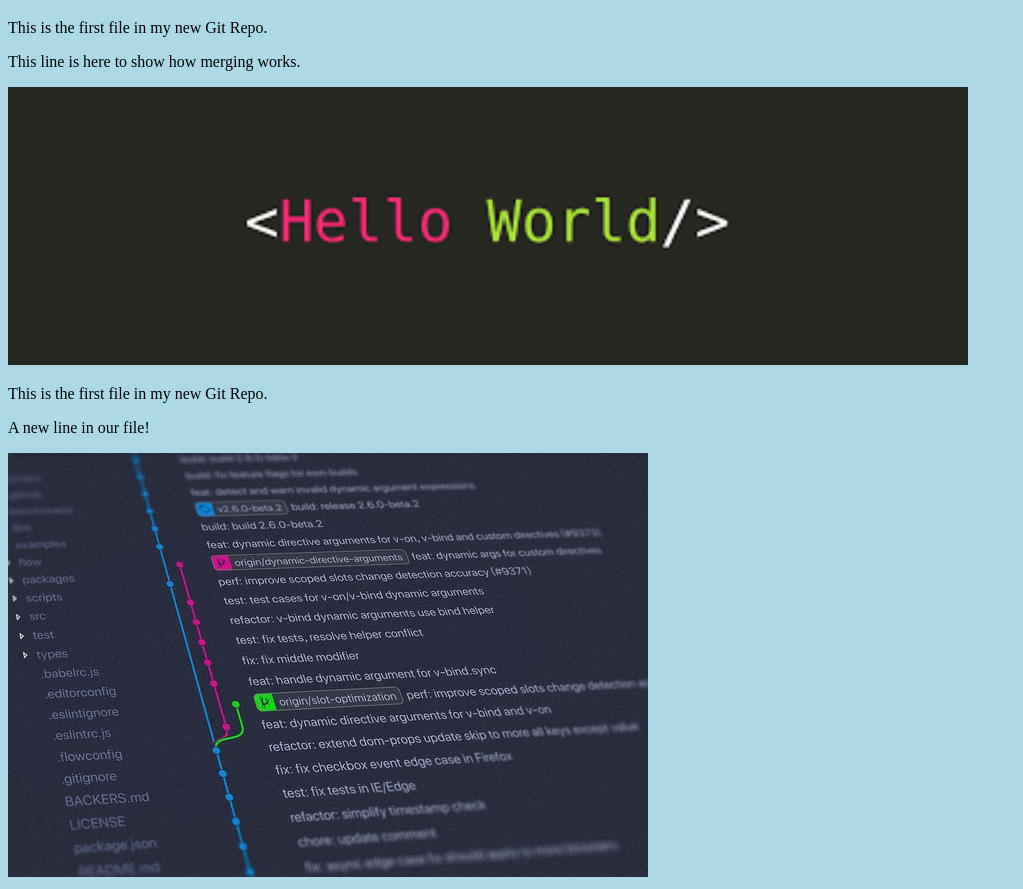
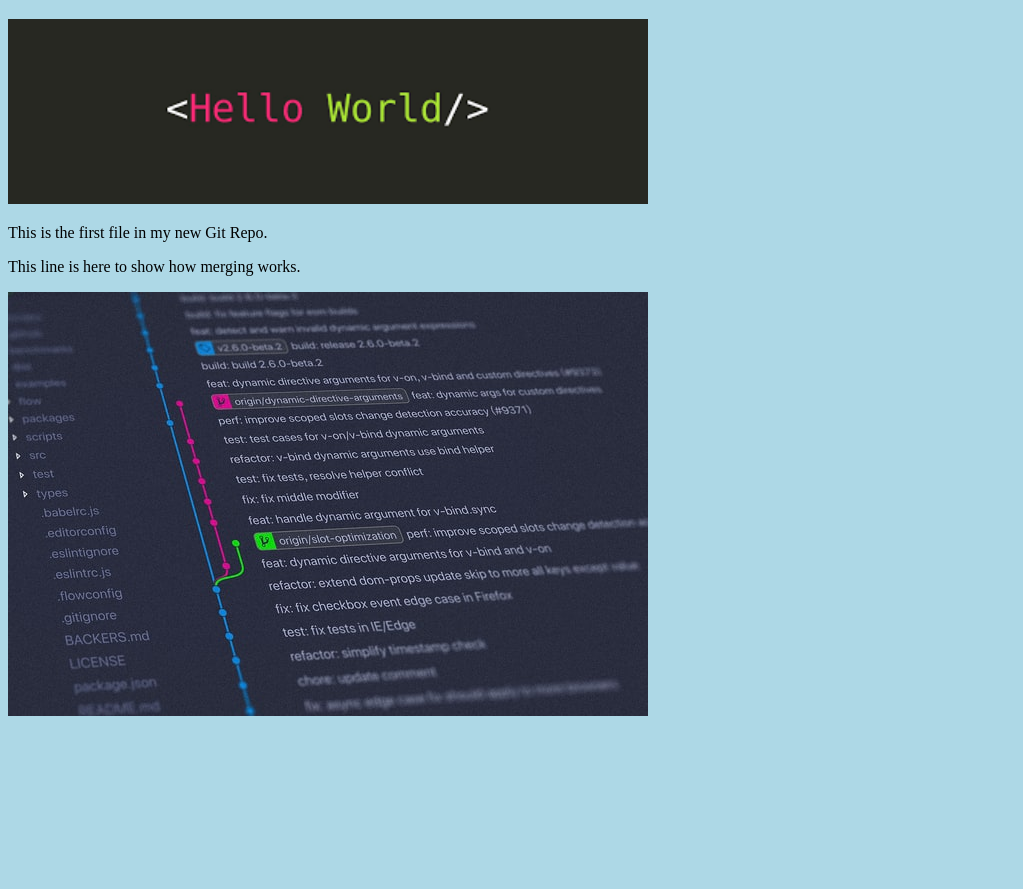
Before and after one commit to hoangpham27/hello-world, a plain HTML site: page index.html in a window 1280 px wide. Shown: the part 61-950 px from the top of the page, without its empty margins (0-1023 px from the left). After the commit the page ends 800 px from the top, so only its background shows below. Drawn offline with Linux system fonts and the light colour scheme.

Commit message:
Updated index.html. Resized image

```diff
--- a/index.html
+++ b/index.html
@@ -6,17 +6,15 @@
     </head>
     <body>
         <h1>Hello world!</h1>
-        <p>This is the first file in my new Git Repo.</p>
-        <p>This line is here to show how merging works.</p>
         <div>
             <img
                 src="img_hello_world.jpg"
                 alt="Hello World from Space"
-                style="width: 100%; max-width: 960px"
+                style="width: 100%; max-width: 640px"
             />
         </div>
         <p>This is the first file in my new Git Repo.</p>
-        <p>A new line in our file!</p>
+        <p>This line is here to show how merging works.</p>
         <div>
             <img
                 src="img_hello_git.jpg"
```
